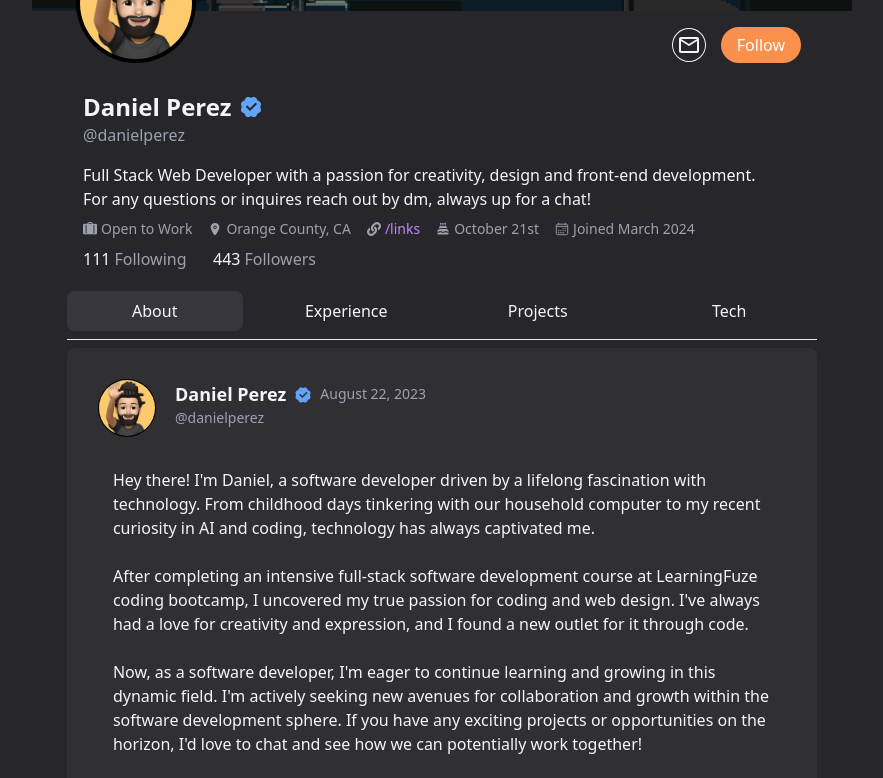
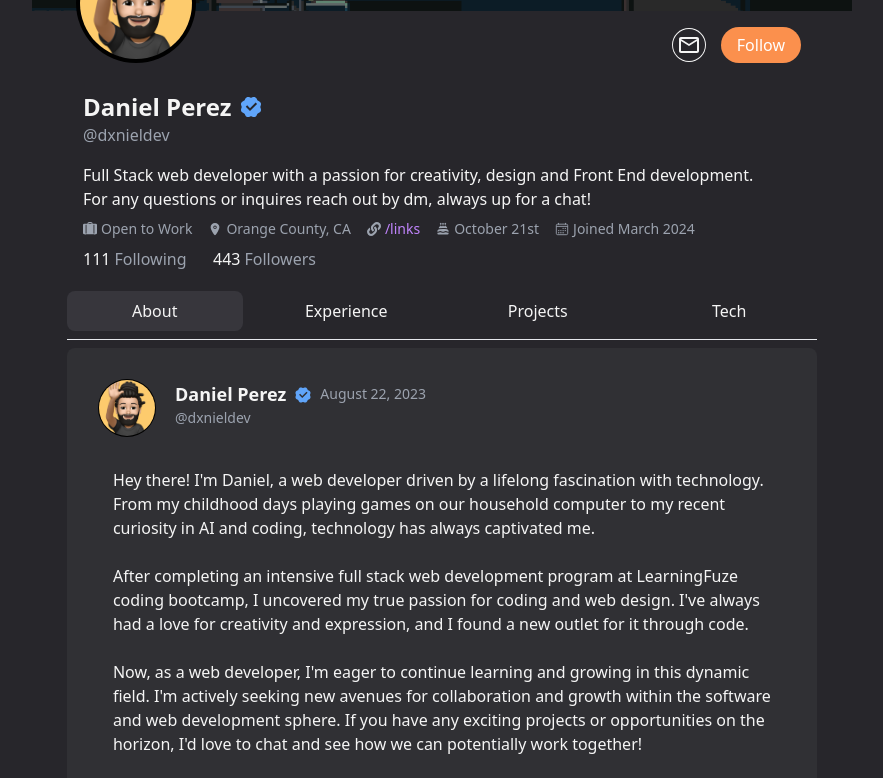
Before and after one commit to Daniel-PerezF/portfolioX, a React (Create React App) app in the folder portfoliox/: page / in a window 1280 px wide. Shown: the part 320-1098 px from the top of the page, without its empty margins (198-1081 px from the left). Built offline with nearby package versions, Linux system fonts and the light colour scheme.

Commit message:
updated meta data, links, projects and about

```diff
--- a/portfoliox/public/index.html
+++ b/portfoliox/public/index.html
@@ -5,10 +5,8 @@
     <link rel="icon" href="./orange-icon.png" />
     <meta name="viewport" content="width=device-width, initial-scale=1" />
     <meta name="theme-color" content="#000000" />
-    <meta
-      name="description"
-      content="Alternative portfolio website for Daniel Perez aka www.danielperez.io"
-    />
+    <meta name="description" content="The portfolio of Daniel Perez, a full stack web developer showcasing his projects, experience, and skills in web development. Visit the About section for more information about Daniel and his journey. Links to relevant profiles are available, as well as a way to contact Daniel for collaboration or inquiries." />
+
     <link rel="apple-touch-icon" href="./orange-icon.png" />
     <!--
       manifest.json provides metadata used when your web app is installed on a
@@ -24,7 +22,7 @@
       work correctly both with client-side routing and a non-root public URL.
       Learn how to configure a non-root public URL by running `npm run build`.
     -->
-    <title>Dxniel.dev</title>
+    <title>Daniel (@dxnieldev)</title>
   </head>
 
   <body>
--- a/portfoliox/src/components/About.tsx
+++ b/portfoliox/src/components/About.tsx
@@ -80,7 +80,7 @@ export function About() {
                 {" "}
                 <h3>Daniel Perez</h3>
                 <div className="text-gray-400 text-sm font-light">
-                  @danielperez
+                  @dxnieldev
                 </div>
               </div>
 
@@ -100,22 +100,22 @@ export function About() {
             >
               {" "}
               <p className="pt-4 pb-6">
-                Hey there! I'm Daniel, a software developer driven by a lifelong
-                fascination with technology. From childhood days tinkering with
+                Hey there! I'm Daniel, a web developer driven by a lifelong
+                fascination with technology. From my childhood days playing games on
                 our household computer to my recent curiosity in AI and coding,
                 technology has always captivated me.
                 <br />
                 <br />
-                After completing an intensive full-stack software development
-                course at LearningFuze coding bootcamp, I uncovered my true
+                After completing an intensive full stack web development
+                program at LearningFuze coding bootcamp, I uncovered my true
                 passion for coding and web design. I've always had a love for
                 creativity and expression, and I found a new outlet for it
                 through code.
                 <br />
                 <br />
-                Now, as a software developer, I'm eager to continue learning and
+                Now, as a web developer, I'm eager to continue learning and
                 growing in this dynamic field. I'm actively seeking new avenues
-                for collaboration and growth within the software development
+                for collaboration and growth within the software and web development
                 sphere. If you have any exciting projects or opportunities on
                 the horizon, I'd love to chat and see how we can potentially
                 work together!
--- a/portfoliox/src/components/LinksContent.tsx
+++ b/portfoliox/src/components/LinksContent.tsx
@@ -85,7 +85,7 @@ export function LinksContent({ onClose }: { onClose: () => void }) {
                 />
               </div>
             )}
-            {link.id === 6 && (
+            {link.id === 7 && (
               <div className="invisible">
                 <FaRegCopy />
               </div>
--- a/portfoliox/src/components/ProfileAbout.tsx
+++ b/portfoliox/src/components/ProfileAbout.tsx
@@ -126,12 +126,12 @@ export function ProfileAbout() {
               darkMode ? "text-gray-400" : "text-gray-500"
             } font-light `}
           >
-            @danielperez
+            @dxnieldev
           </div>{" "}
           <div>
             {" "}
-            Full Stack Web Developer with a passion for creativity, design and
-            front-end development. <br /> For any questions or inquires reach
+            Full Stack web developer with a passion for creativity, design and
+            Front End development. <br /> For any questions or inquires reach
             out by dm, always up for a chat!
           </div>
           <div
--- a/portfoliox/src/components/Tech.tsx
+++ b/portfoliox/src/components/Tech.tsx
@@ -55,7 +55,7 @@ export function Tech() {
                 {" "}
                 <h3>Daniel Perez</h3>
                 <div className="text-gray-400 text-sm font-light">
-                  @danielperez
+                  @dxnieldev
                 </div>
               </div>
 
--- a/portfoliox/src/data/data.ts
+++ b/portfoliox/src/data/data.ts
@@ -10,6 +10,7 @@ import {
   SiUpwork,
   MdOutlineMailOutline,
   BsFillSuitcaseLgFill,
+  FaXTwitter,
 } from "../icons/icons";
 
 export const experiences: Experiences[] = [
@@ -17,7 +18,7 @@ export const experiences: Experiences[] = [
     id: 1,
     pfp: "./memoji.PNG",
     name: "Daniel Perez",
-    username: "danielperez",
+    username: "dxnieldev",
     date: "March 2024 - Present",
     role: "Teaching Assistant, Learning Fuze",
     location: "Irvine, CA",
@@ -34,7 +35,7 @@ export const experiences: Experiences[] = [
     id: 2,
     pfp: "./memoji.PNG",
     name: "Daniel Perez",
-    username: "danielperez",
+    username: "dxnieldev",
     date: "February 2024 - Present",
     role: "Freelance Web Developer, Bullies BBQ",
     location: "Remote",
@@ -54,7 +55,7 @@ export const projects: Project[] = [
   {
     id: 1,
     name: "Daniel Perez",
-    username: "danielperez",
+    username: "dxnieldev",
     date: "February 12, 2024",
     pfp: "/memoji.PNG",
     images: [
@@ -77,7 +78,7 @@ export const projects: Project[] = [
   {
     id: 2,
     name: "Daniel Perez",
-    username: "danielperez",
+    username: "dxnieldev",
     date: "January 17, 2024",
     pfp: "/memoji.PNG",
     images: [
@@ -101,7 +102,7 @@ export const projects: Project[] = [
   {
     id: 3,
     name: "Daniel Perez",
-    username: "danielperez",
+    username: "dxnieldev",
     date: "January 12, 2024",
     pfp: "/memoji.PNG",
     images: [
@@ -125,7 +126,7 @@ export const projects: Project[] = [
   {
     id: 4,
     name: "Daniel Perez",
-    username: "danielperez",
+    username: "dxnieldev",
     date: "November 22, 2023",
     pfp: "/memoji.PNG",
     images: [
@@ -179,20 +180,27 @@ export const linkData: LinksProps[] = [
   },
   {
     id: 4,
+    name: "Twitter / X",
+    url: "https://twitter.com/dxnieldev",
+    icon:  FaXTwitter,
+    copy: "https://twitter.com/dxnieldev",
+  },
+  {
+    id: 5,
     name: "Upwork",
     url: "https://www.upwork.com/freelancers/~0197e7841f4119af0c",
     icon: SiUpwork,
     copy: "https://www.upwork.com/freelancers/~0197e7841f4119af0c",
   },
   {
-    id: 5,
+    id: 6,
     name: "Email",
     url: "mailto:danielperezf98@gmail.com",
     icon: MdOutlineMailOutline,
     copy: "danielperezf98@gmail.com",
   },
   {
-    id: 6,
+    id: 7,
     name: "Resume",
     url: "/daniel-perez-resume.pdf",
     icon: BsFillSuitcaseLgFill,
```
